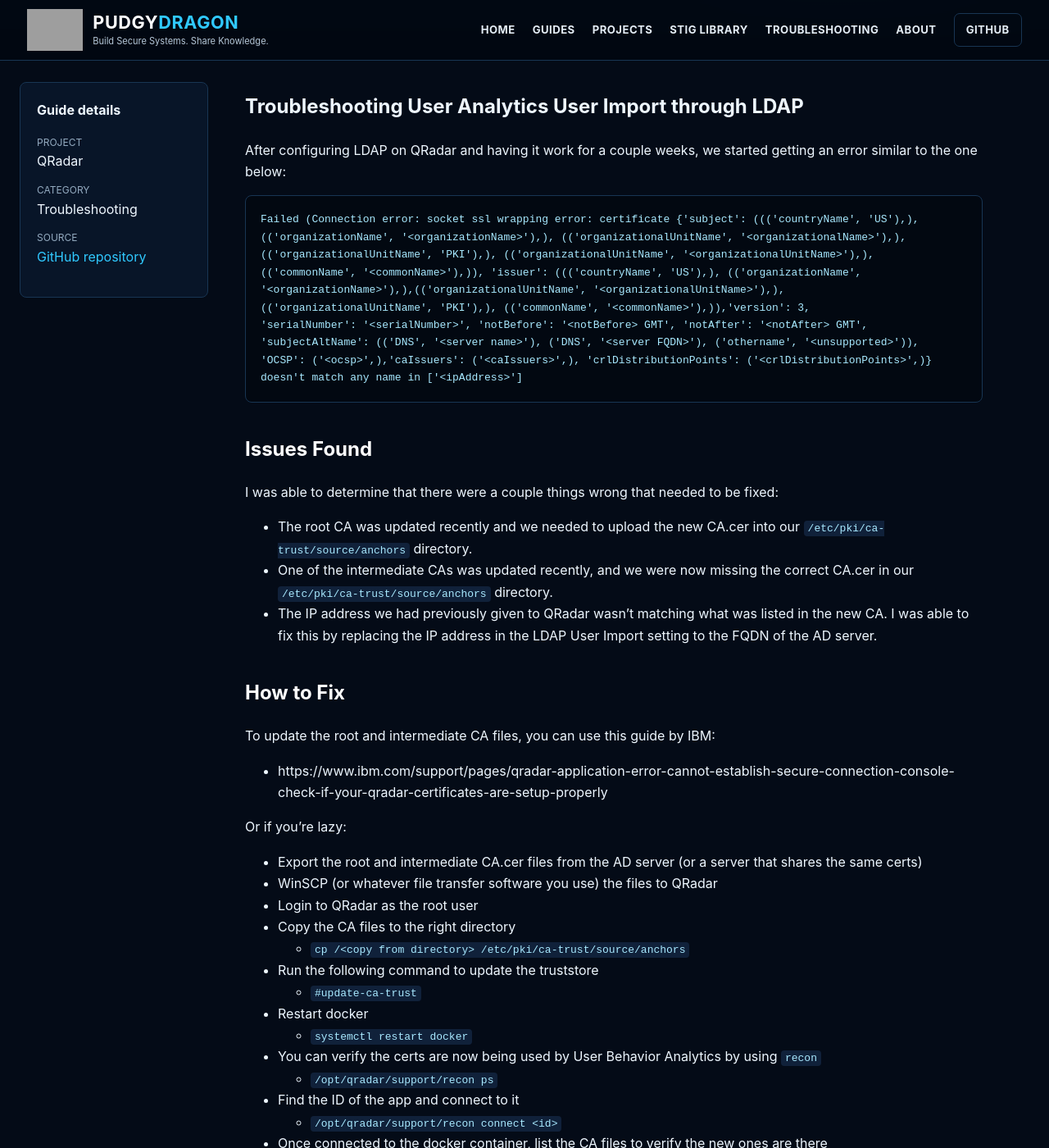
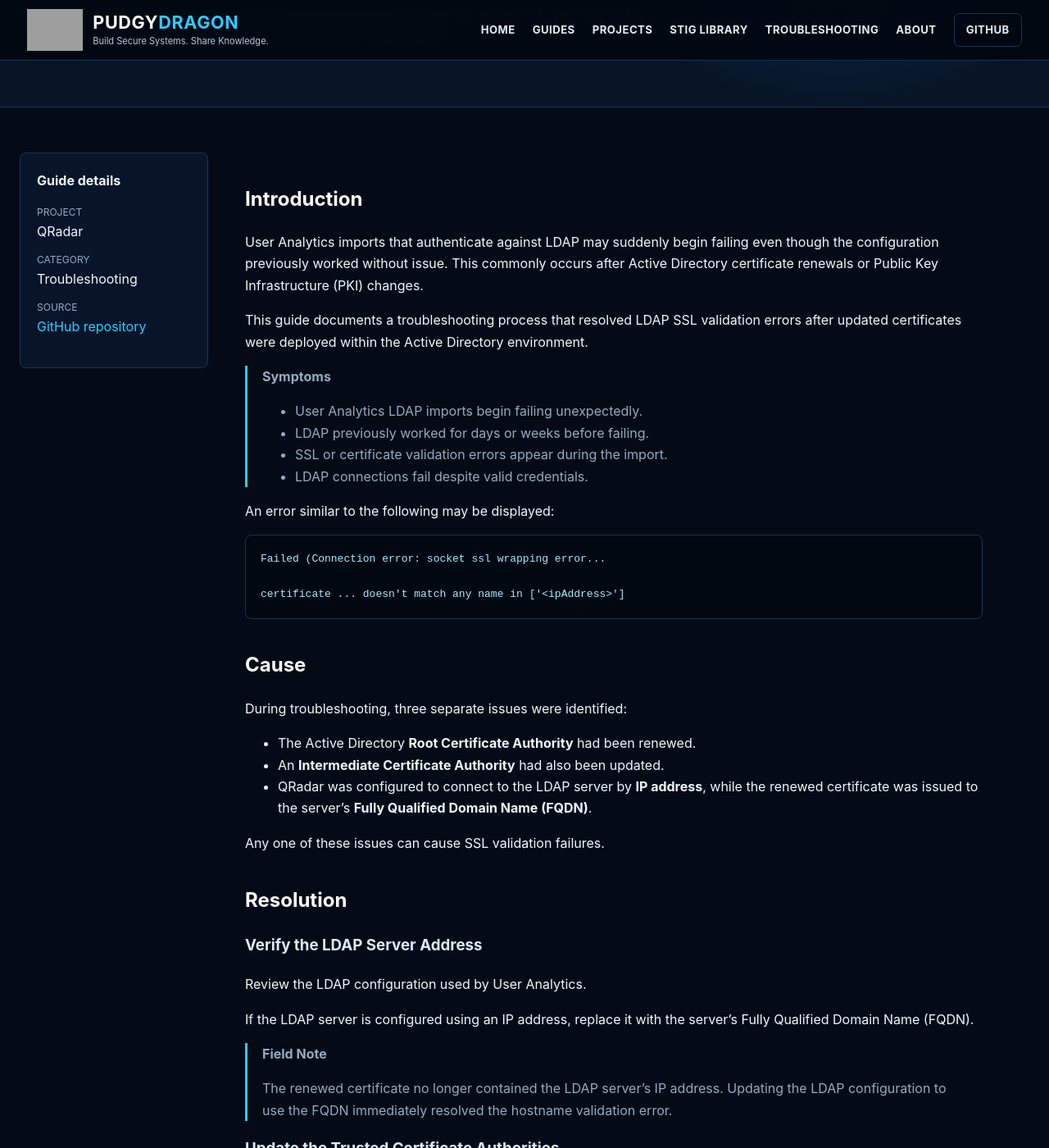
Before and after one commit to PudgyDragon/pudgydragon.github.io, a Jekyll site: the page built from _guides/qradar-troubleshooting-ldap-ssl-error.md, in a window 1280 px wide and 1400 px high, scrolled down 325 px. Shown: the whole window at 82% size. Built offline with Jekyll 4.4.1, drawn with Linux system fonts in a browser that asks for light colours; some of the changed text lies outside the part shown; grey boxes are pictures that could not be loaded.

Commit message:
Update qradar-troubleshooting-ldap-ssl-error.md

````diff
--- a/_guides/qradar-troubleshooting-ldap-ssl-error.md
+++ b/_guides/qradar-troubleshooting-ldap-ssl-error.md
@@ -1,58 +1,132 @@
 ---
-title: "Ldap Ssl Error"
+title: "Resolve LDAP SSL Certificate Errors During User Analytics Imports"
 project: "QRadar"
 category: "Troubleshooting"
-description: "A practical troubleshooting for QRadar."
+description: "Resolve SSL certificate validation errors encountered during QRadar User Analytics LDAP imports by updating trusted certificates and verifying LDAP server configuration."
 source_url: "https://github.com/PudgyDragon/QRadar/blob/main/Troubleshooting/LDAP_SSL_Error.md"
 ---
 
-# Troubleshooting User Analytics User Import through LDAP
+## Introduction
 
-After configuring LDAP on QRadar and having it work for a couple weeks, we started getting an error similar to the one below:
+User Analytics imports that authenticate against LDAP may suddenly begin failing even though the configuration previously worked without issue. This commonly occurs after Active Directory certificate renewals or Public Key Infrastructure (PKI) changes.
 
-```
-Failed (Connection error: socket ssl wrapping error: certificate {'subject': ((('countryName', 'US'),),
-(('organizationName', '<organizationName>'),), (('organizationalUnitName', '<organizationalName>'),),
-(('organizationalUnitName', 'PKI'),), (('organizationalUnitName', '<organizationalUnitName>'),),
-(('commonName', '<commonName>'),)), 'issuer': ((('countryName', 'US'),), (('organizationName',
-'<organizationName>'),),(('organizationalUnitName', '<organizationalUnitName>'),),
-(('organizationalUnitName', 'PKI'),), (('commonName', '<commonName>'),)),'version': 3,
-'serialNumber': '<serialNumber>', 'notBefore': '<notBefore> GMT', 'notAfter': '<notAfter> GMT',
-'subjectAltName': (('DNS', '<server name>'), ('DNS', '<server FQDN>'), ('othername', '<unsupported>')),
-'OCSP': ('<ocsp>',),'caIssuers': ('<caIssuers>',), 'crlDistributionPoints': ('<crlDistributionPoints>',)}
-doesn't match any name in ['<ipAddress>']
+This guide documents a troubleshooting process that resolved LDAP SSL validation errors after updated certificates were deployed within the Active Directory environment.
+
+> **Symptoms**
+>
+> - User Analytics LDAP imports begin failing unexpectedly.
+> - LDAP previously worked for days or weeks before failing.
+> - SSL or certificate validation errors appear during the import.
+> - LDAP connections fail despite valid credentials.
+
+An error similar to the following may be displayed:
+
+```text
+Failed (Connection error: socket ssl wrapping error...
+
+certificate ... doesn't match any name in ['<ipAddress>']
 ```
 
-## Issues Found
+## Cause
 
-I was able to determine that there were a couple things wrong that needed to be fixed:
+During troubleshooting, three separate issues were identified:
 
-- The root CA was updated recently and we needed to upload the new CA.cer into our `/etc/pki/ca-trust/source/anchors` directory.
-- One of the intermediate CAs was updated recently, and we were now missing the correct CA.cer in our `/etc/pki/ca-trust/source/anchors` directory.
-- The IP address we had previously given to QRadar wasn't matching what was listed in the new CA. I was able to fix this by replacing the IP address in the LDAP User Import setting to the FQDN of the AD server.
+- The Active Directory **Root Certificate Authority** had been renewed.
+- An **Intermediate Certificate Authority** had also been updated.
+- QRadar was configured to connect to the LDAP server by **IP address**, while the renewed certificate was issued to the server's **Fully Qualified Domain Name (FQDN)**.
 
-## How to Fix
+Any one of these issues can cause SSL validation failures.
 
-To update the root and intermediate CA files, you can use this guide by IBM:
-- https://www.ibm.com/support/pages/qradar-application-error-cannot-establish-secure-connection-console-check-if-your-qradar-certificates-are-setup-properly
+## Resolution
 
-Or if you're lazy:
+### Verify the LDAP Server Address
 
-- Export the root and intermediate CA.cer files from the AD server (or a server that shares the same certs)
-- WinSCP (or whatever file transfer software you use) the files to QRadar
-- Login to QRadar as the root user
-- Copy the CA files to the right directory
-  - `cp /<copy from directory> /etc/pki/ca-trust/source/anchors`
-- Run the following command to update the truststore
-  - `#update-ca-trust`
-- Restart docker
-  - `systemctl restart docker`
-- You can verify the certs are now being used by User Behavior Analytics by using `recon`
-  - `/opt/qradar/support/recon ps`
-- Find the ID of the app and connect to it
-  - `/opt/qradar/support/recon connect <id>`
-- Once connected to the docker container, list the CA files to verify the new ones are there
-  - `ls -l /etc/pki/ca-trust/source/anchors/`
+Review the LDAP configuration used by User Analytics.
 
+If the LDAP server is configured using an IP address, replace it with the server's Fully Qualified Domain Name (FQDN).
 
-### I hope this guide helps.
+> **Field Note**
+>
+> The renewed certificate no longer contained the LDAP server's IP address. Updating the LDAP configuration to use the FQDN immediately resolved the hostname validation error.
+
+### Update the Trusted Certificate Authorities
+
+If your Active Directory certificate hierarchy has recently changed, export the following certificates from the domain environment:
+
+- Root Certificate Authority
+- Intermediate Certificate Authority
+
+Copy the certificates to the QRadar Console.
+
+Copy the certificates into the trusted certificate directory.
+
+```bash
+cp <certificate>.cer /etc/pki/ca-trust/source/anchors/
+```
+
+Update the system trust store.
+
+```bash
+update-ca-trust
+```
+
+Restart Docker so the updated trust store is available to QRadar applications.
+
+```bash
+systemctl restart docker
+```
+
+> **Reference**
+>
+> IBM provides additional guidance for updating trusted certificates:
+>
+> https://www.ibm.com/support/pages/qradar-application-error-cannot-establish-secure-connection-console-check-if-your-qradar-certificates-are-setup-properly
+
+### Verify the Updated Certificates
+
+List the running QRadar applications.
+
+```bash
+/opt/qradar/support/recon ps
+```
+
+Connect to the User Analytics container.
+
+```bash
+/opt/qradar/support/recon connect <container_id>
+```
+
+Verify the updated certificates are present inside the container.
+
+```bash
+ls -l /etc/pki/ca-trust/source/anchors/
+```
+
+Confirm that the newly imported Root and Intermediate CA certificates are available.
+
+## Verification
+
+After completing the changes:
+
+- Verify the LDAP server is configured using its FQDN.
+- Confirm the new Root CA is installed.
+- Confirm the new Intermediate CA is installed.
+- Verify the certificates are present inside the User Analytics container.
+- Run a User Analytics import.
+- Confirm the LDAP import completes successfully without SSL validation errors.
+
+## If the Problem Persists
+
+If LDAP imports continue to fail:
+
+- Verify the certificate presented by the LDAP server matches the configured hostname.
+- Confirm the complete certificate chain is trusted.
+- Check whether additional intermediate certificates are required.
+- Verify the LDAP server certificate has not expired.
+- Review the User Analytics application logs for additional SSL or LDAP errors.
+
+## Additional Resources
+
+- IBM QRadar User Analytics Documentation
+- IBM QRadar Certificate Management Documentation
+- IBM QRadar App Framework Documentation
````
